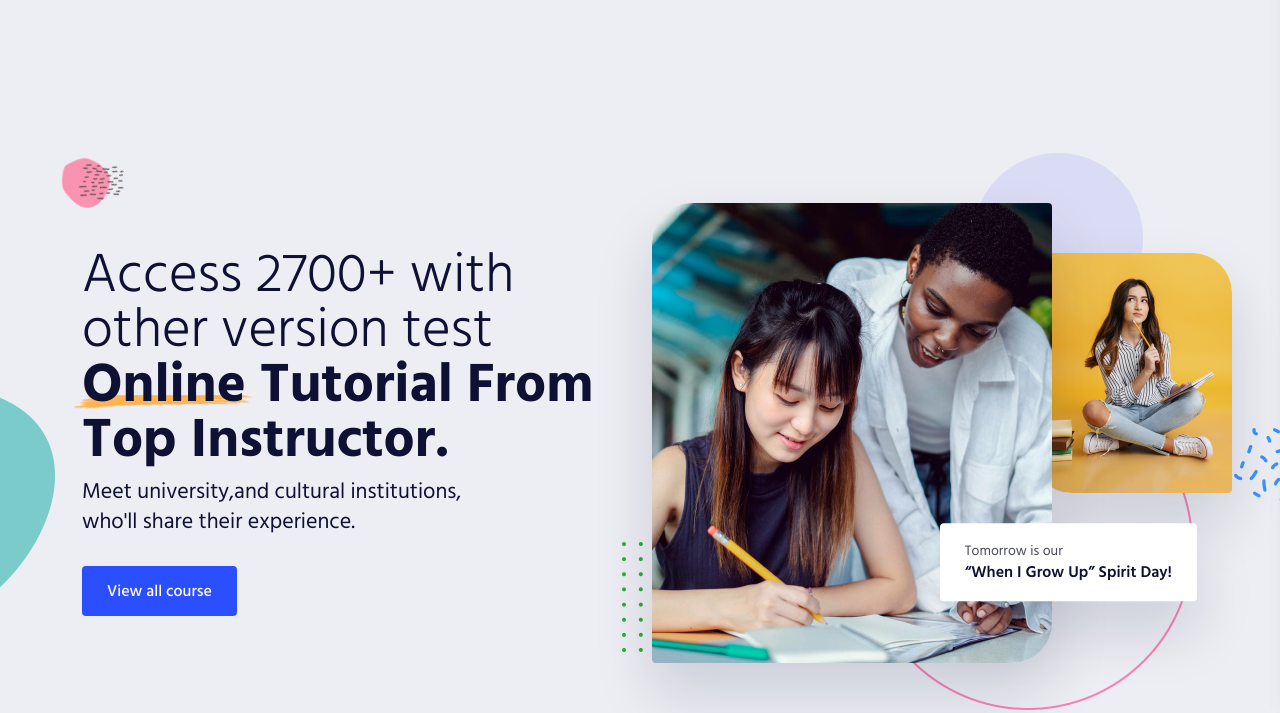
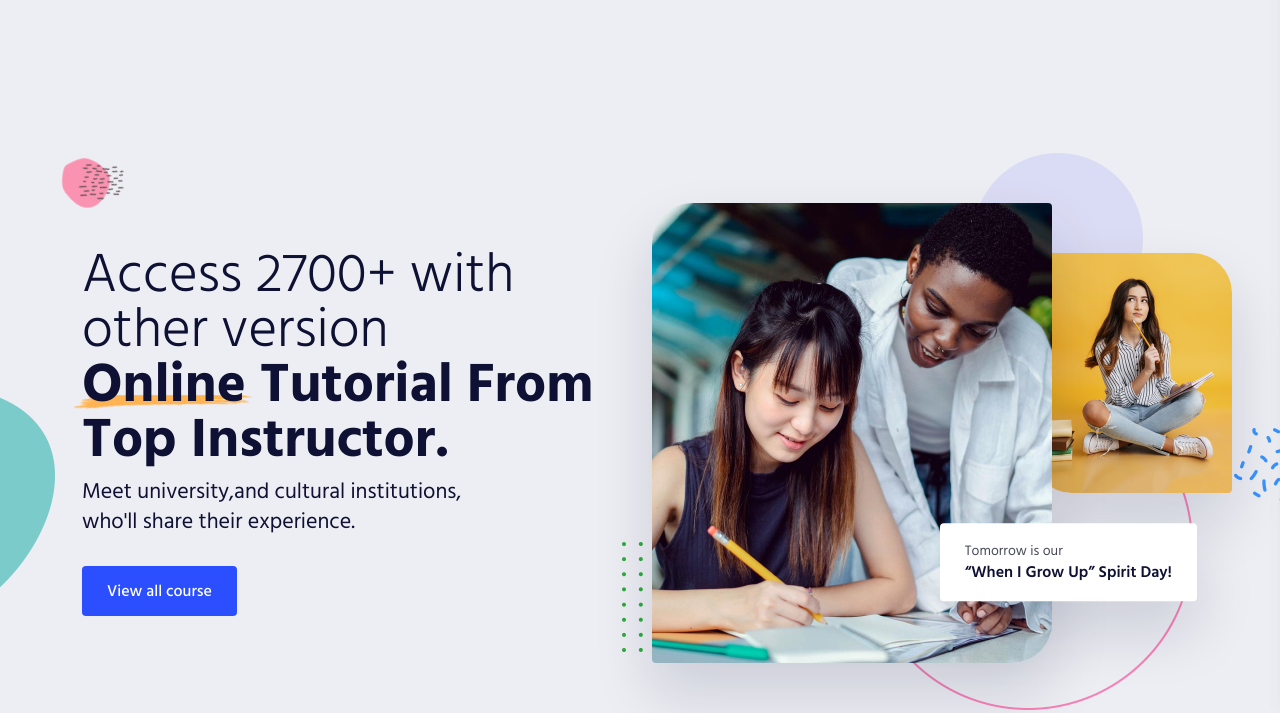
Before and after one commit to saifullah07/Skilllearn, a plain HTML site: page index.html in a window 1280 px wide. Shown: the part 87-800 px from the top of the page. Drawn offline with Linux system fonts and the light colour scheme.

Commit message:
Update index.html

```diff
--- a/index.html
+++ b/index.html
@@ -332,7 +332,7 @@
                      <div class="col-xxl-6 col-xl-6 col-lg-6 col-md-6">
                         <div class="hero__content p-relative z-index-1">
                            <h3 class="hero__title">
-                              <span>Access 2700+ with other version test</span>
+                              <span>Access 2700+ with other version</span>
                               <span class="yellow-shape">Online <img src="assets/img/shape/yellow-bg.png" alt="yellow-shape"> </span>
                               Tutorial From Top Instructor.</h3>
                               <p>Meet university,and cultural institutions, who'll share their experience.</p>
```
